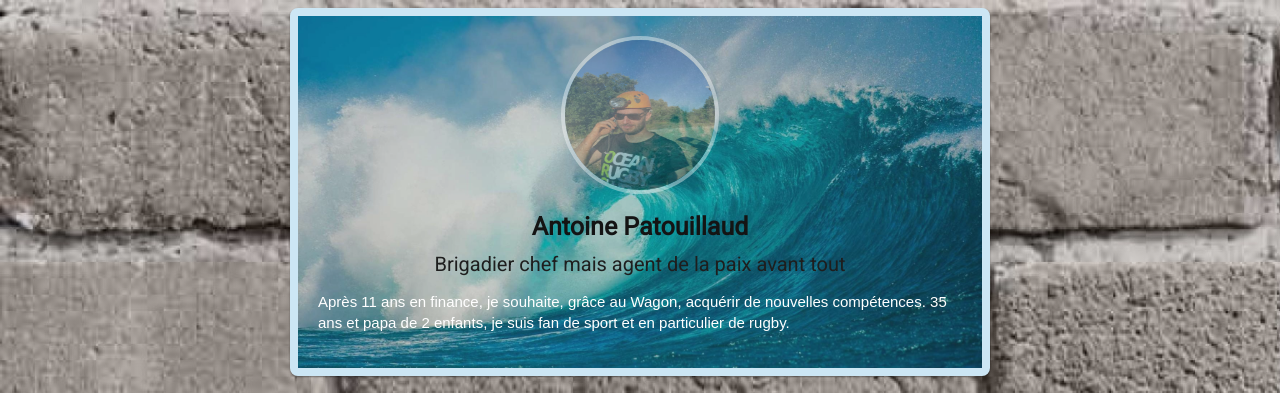
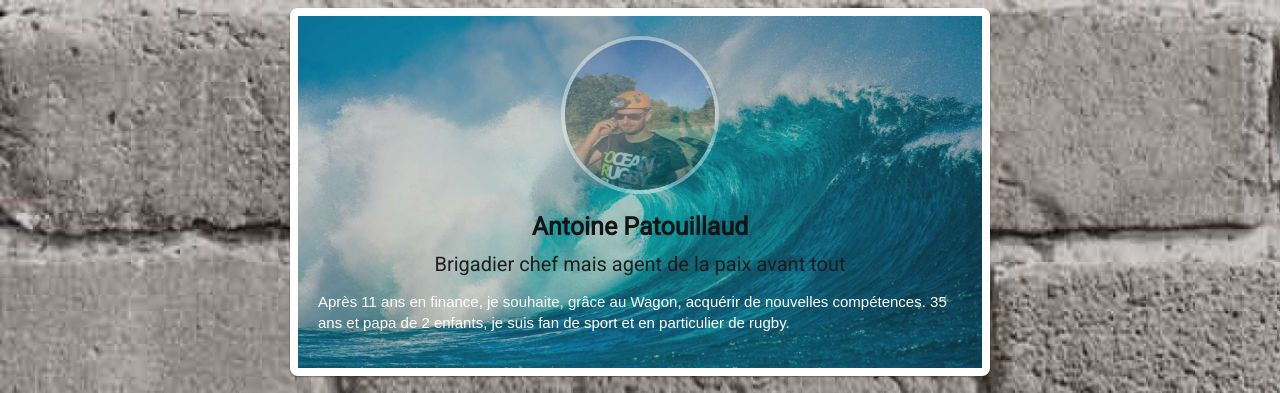
Before and after one commit to apatouillaud/profile, a plain HTML site: page index.html in a window 1280 px wide. Shown: the top 393 px of the page. Drawn offline with Linux system fonts and the light colour scheme.

Commit message:
make my profile prettier

```diff
--- a/style.css
+++ b/style.css
@@ -91,7 +91,7 @@ a:hover {
   margin-bottom: 20px;
   border-radius: 8px;
   box-shadow: 0px 1px 2px 0px rgba(0, 0, 0, 0.4);
-  border: 8px solid #CCE6F4; /* */
+  border: 8px solid white; /* */
   background-color: rgba(190,190,190,0.9);
 }
 
```
